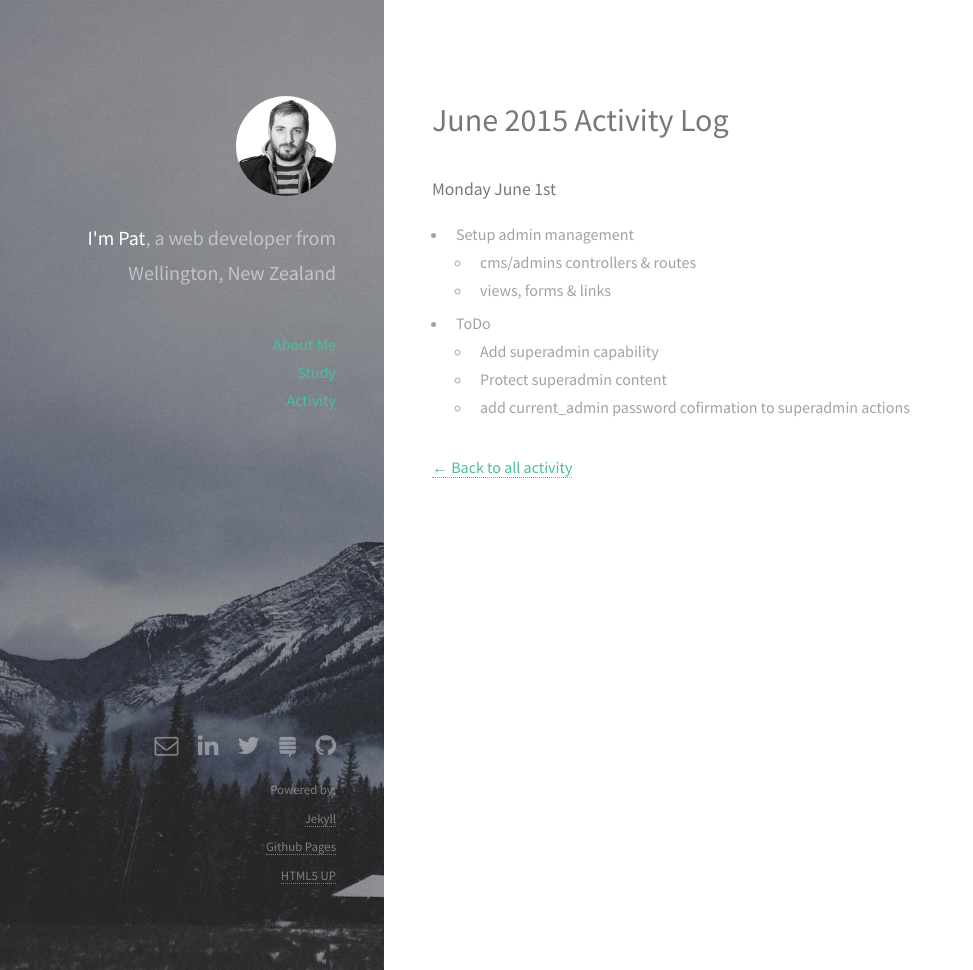
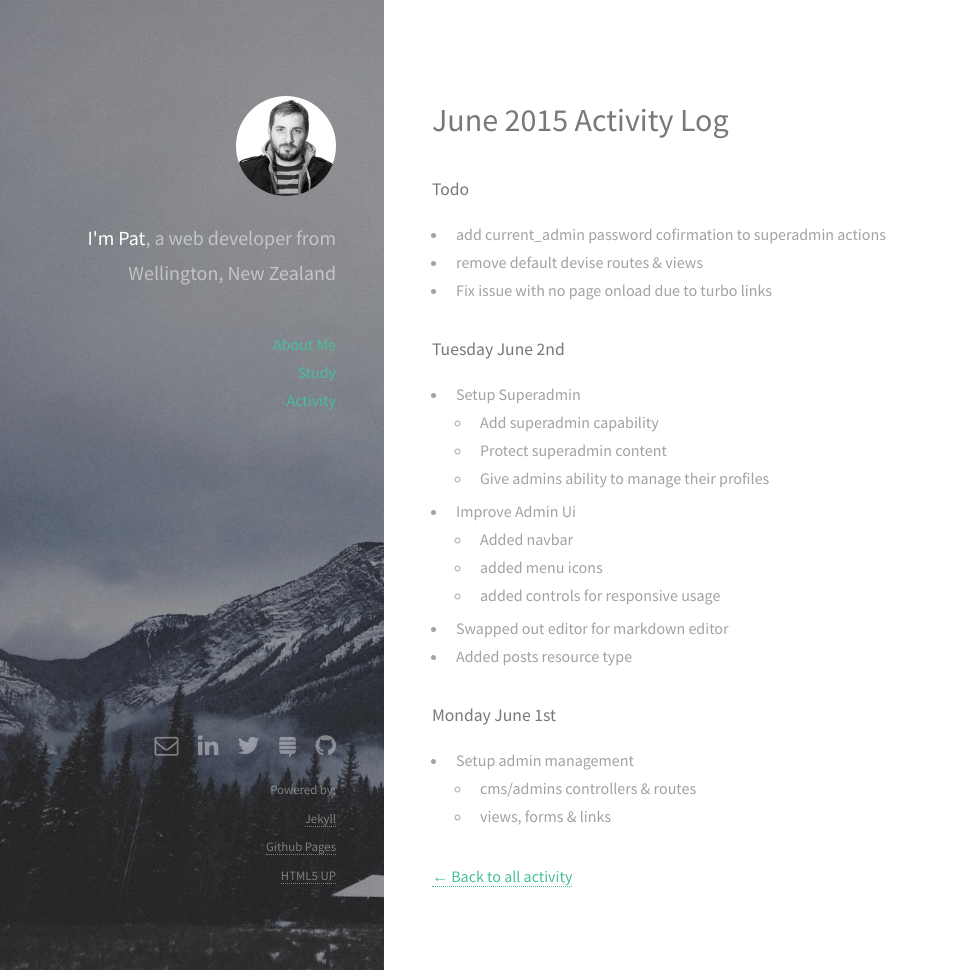
Before and after one commit to pjho/pjho.github.io, a Jekyll site: the page built from page_activity_1506.md, in a window 1280 px wide and 970 px high. Shown: the whole window, without its empty margins (0-973 px from the left). Built offline with Jekyll 4.4.1, drawn with Linux system fonts in a browser that asks for light colours; Markdown is read by kramdown in place of the engine named in the settings.

Commit message:
++activity

```diff
--- a/page_activity_1506.md
+++ b/page_activity_1506.md
@@ -4,14 +4,31 @@ title:  "June 2015 Activity Log"
 permalink: /activity/2015/june/
 ---
 
+#### Todo
+* add current_admin password cofirmation to superadmin actions
+* remove default devise routes & views
+* Fix issue with no page onload due to turbo links
+
+
+####Tuesday June 2nd
+
+* Setup Superadmin
+	* Add superadmin capability
+	* Protect superadmin content
+	* Give admins ability to manage their profiles
+* Improve Admin Ui
+	* 	Added navbar
+	*  added menu icons
+	*  added controls for responsive usage
+* Swapped out editor for markdown editor
+* Added posts resource type
+
+
+
 ####Monday June 1st
 
 * Setup admin management
 	* cms/admins controllers & routes
 	* views, forms & links
-* ToDo
-	* Add superadmin capability
-	* Protect superadmin content
-	* add current_admin password cofirmation to superadmin actions
 
 [&larr; Back to all activity](/activity/)
```
